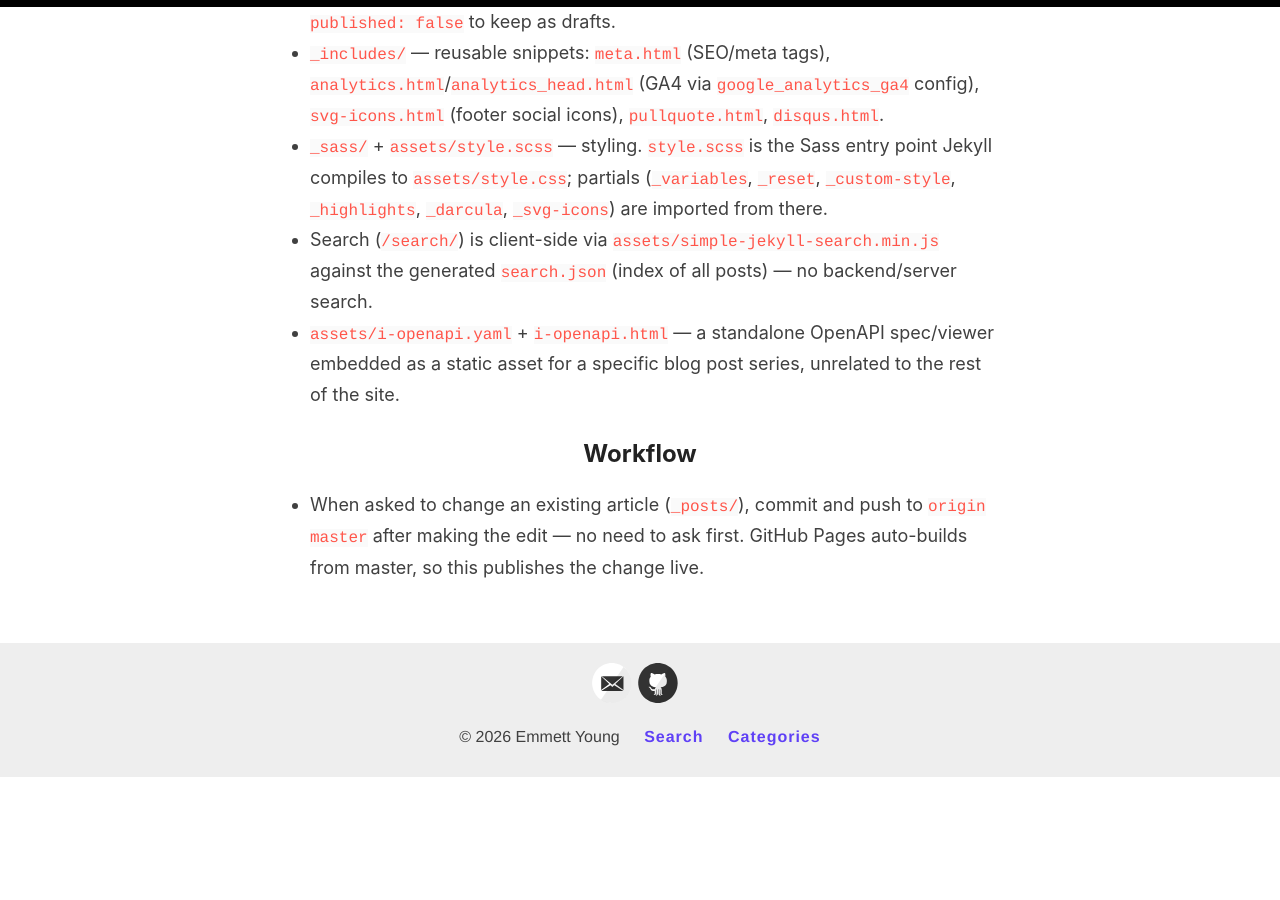
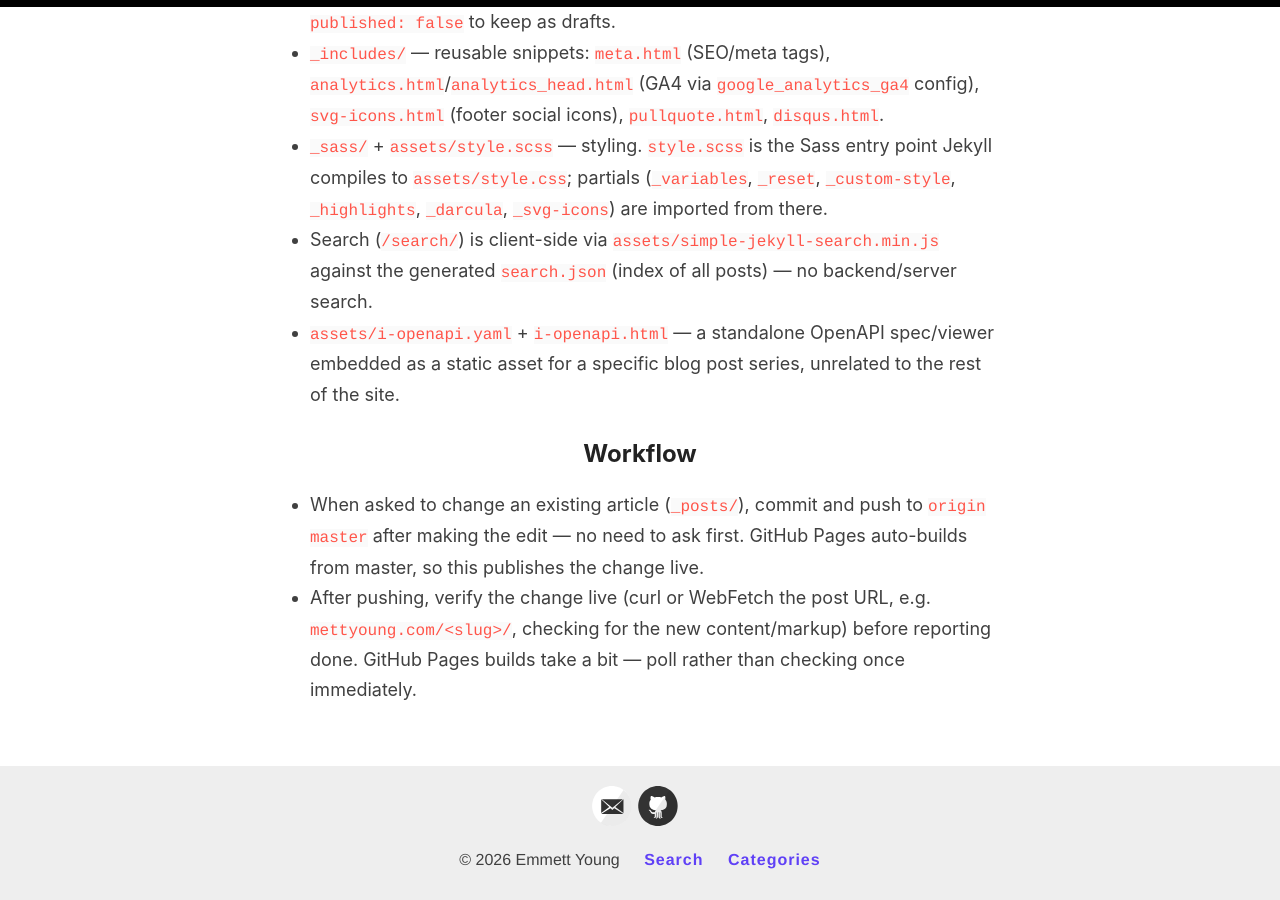
Before and after one commit to mettyoung/mettyoung.github.io, a Jekyll site: the page built from CLAUDE.md, in a window 1280 px wide and 900 px high, scrolled down 1349 px. Built offline with Jekyll 4.4.1, drawn with Linux system fonts in a browser that asks for light colours; our own code applies the rules of GitHub Pages for plain Markdown files; before the commit the page ends 2126 px from its top, so only the background shows below that.

Commit message:
Add workflow rule: verify article changes live after push
Co-Authored-By: Claude Sonnet 5 <noreply@anthropic.com>

```diff
--- a/CLAUDE.md
+++ b/CLAUDE.md
@@ -32,3 +32,4 @@ No test suite, linter, or CI workflow exists in this repo (`.github/` only conta
 ## Workflow
 
 - When asked to change an existing article (`_posts/`), commit and push to `origin master` after making the edit — no need to ask first. GitHub Pages auto-builds from master, so this publishes the change live.
+- After pushing, verify the change live (curl or WebFetch the post URL, e.g. `mettyoung.com/<slug>/`, checking for the new content/markup) before reporting done. GitHub Pages builds take a bit — poll rather than checking once immediately.
```
